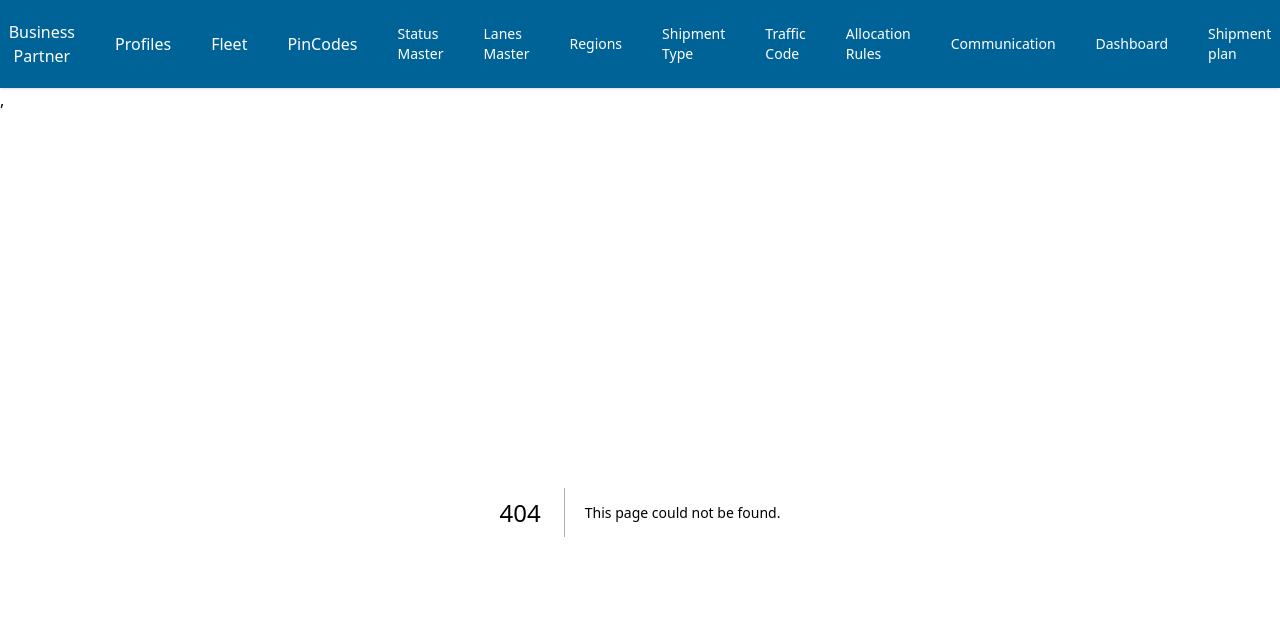
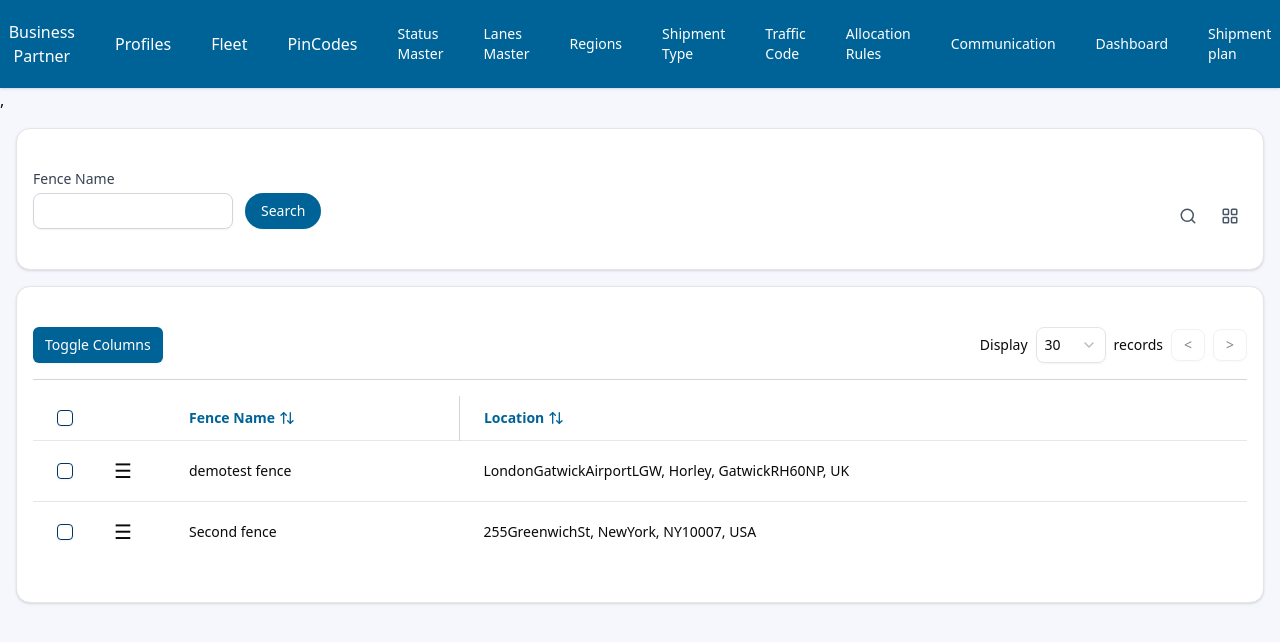
Before and after one commit to rohit24-creator/devdemo_sharedrepo, a Next.js app: page /geofencelist in a window 1280 px wide. Before the commit this address had no page. Shown: the top 642 px of the page. Built offline with nearby package versions, Linux system fonts and the light colour scheme.

Commit message:
Created GeofenceList page using ReusableList component with mock JSON data

```diff
--- /dev/null
+++ b/app/geofencelist/page.js
@@ -0,0 +1,46 @@
+'use client'
+
+import { useState, useEffect } from 'react'
+import ReportsList from '@/components/ui/reusableComponent/reportsList'
+
+export default function GeofenceListPage() {
+  const [columns, setColumns] = useState([])
+  const [rows, setRows] = useState([])
+
+  useEffect(() => {
+    fetch('/geofenceData.json')
+      .then(res => res.json())
+      .then(data => {
+        setColumns(data.headers || [])
+        setRows(data.rows || [])
+      })
+      .catch(() => {
+        setColumns([])
+        setRows([])
+      })
+  }, [])
+
+  const filterFields = [
+    { name: "fenceName", label: "Fence Name" },
+  ]
+
+  const handleSearch = (searchData) => {
+    console.log("Search:", searchData)
+  }
+
+  return (
+    <div className="p-4">
+      <ReportsList
+        title="Geofence List"
+        columns={columns}
+        rows={rows}
+        filterFields={filterFields}
+        onSearch={handleSearch}
+        showActions={true}
+        showFirstIcon={true}
+        showSecondIcon={true}
+        showThirdIcon={false}
+      />
+    </div>
+  )
+}
--- /dev/null
+++ b/public/geofenceData.json
@@ -0,0 +1,22 @@
+{
+  "headers": [
+    {
+      "accessorKey": "fenceName",
+      "header": "Fence Name"
+    },
+    {
+      "accessorKey": "fenceLocation",
+      "header": "Location"
+    }
+  ],
+  "rows": [
+    {
+      "fenceName": "demotest fence",
+      "fenceLocation": "LondonGatwickAirportLGW, Horley, GatwickRH60NP, UK"
+    },
+    {
+      "fenceName": "Second fence",
+      "fenceLocation": "255GreenwichSt, NewYork, NY10007, USA"
+    }
+  ]
+}
```
